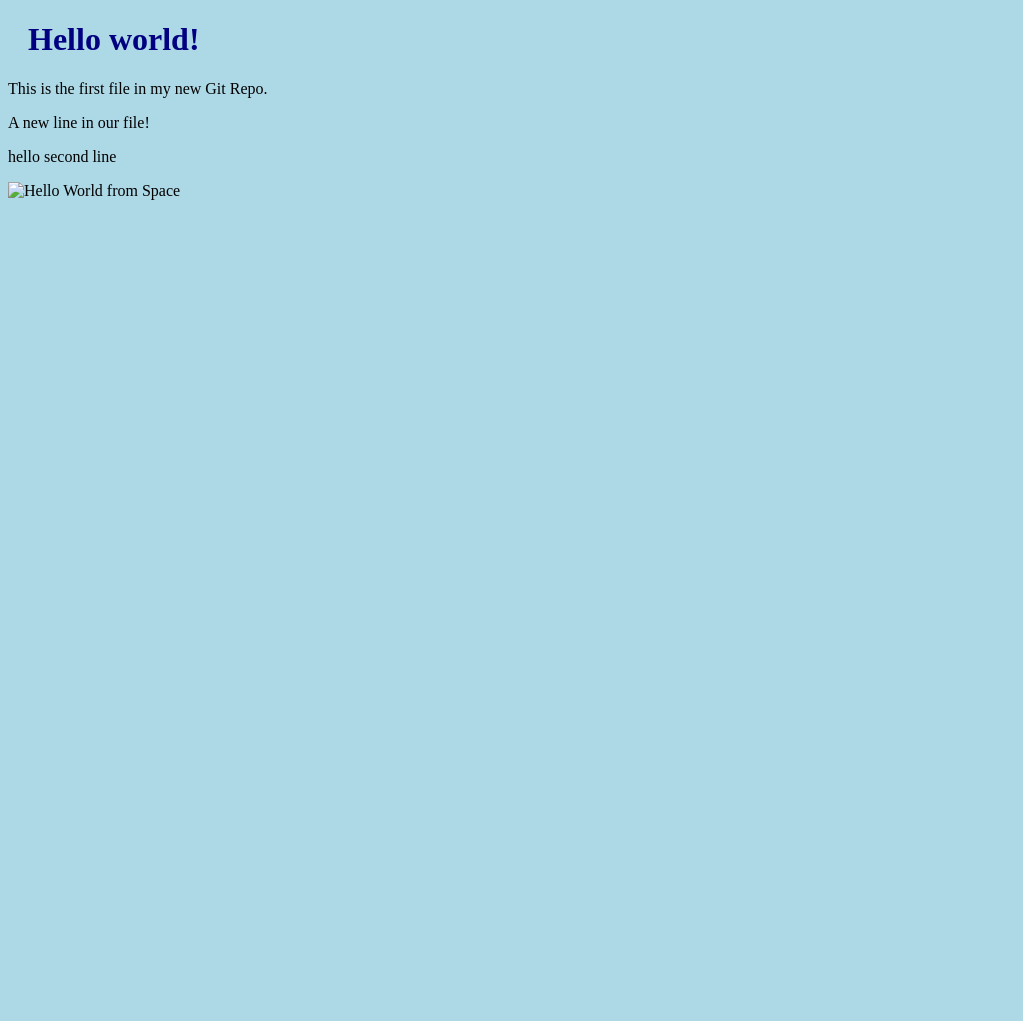
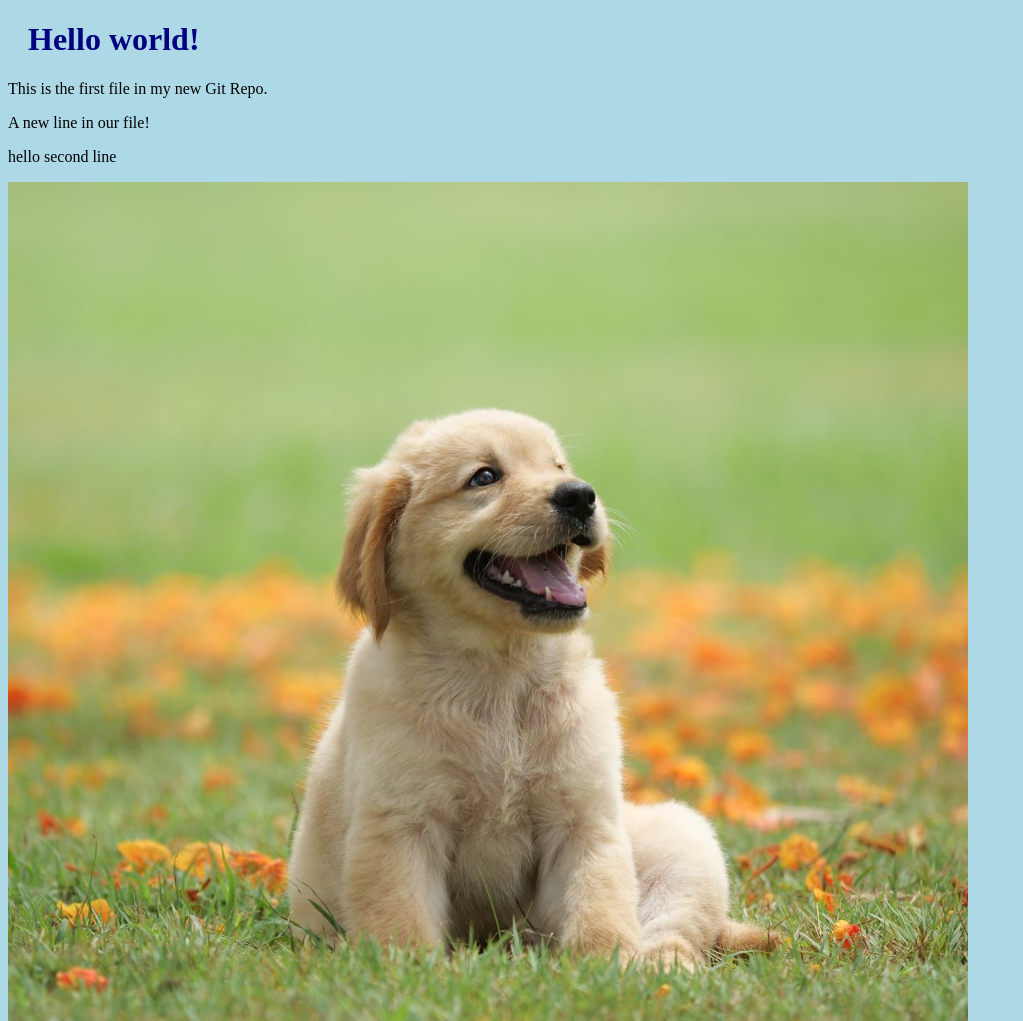
Before and after one commit to lordsharkie/lordsharkie.github.io, a plain HTML site: page index.html in a window 1280 px wide. Shown: the top 1021 px of the page, without its empty margins (0-1023 px from the left). Before the commit the page ends 800 px from the top, so only its background shows below. Drawn offline with Linux system fonts and the light colour scheme.

Commit message:
added image to hello world

```diff
--- a/index.html
+++ b/index.html
@@ -10,7 +10,7 @@
 <p>This is the first file in my new Git Repo.</p>
 <p>A new line in our file!</p>
 <p>hello second line</p>
-<div><img src="img_hello_world.jpg" alt="Hello World from Space"
+<div><img src="img_hello.jpg" alt="Hello World from Space"
     style="width:100%;max-width:960px"></div>
 </body>
 </html>
```
Also changed, not shown: img_hello.jpg (added).
